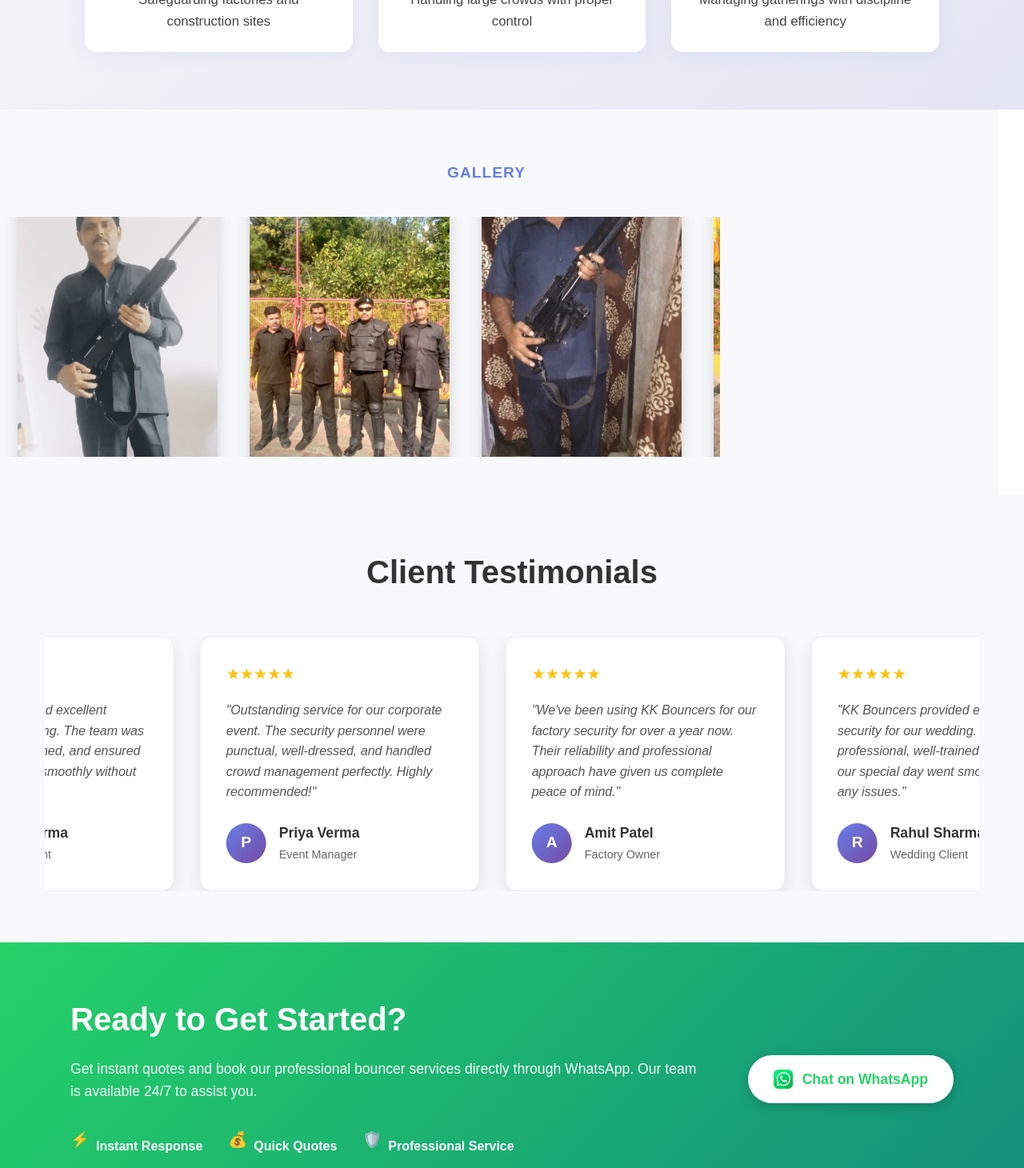
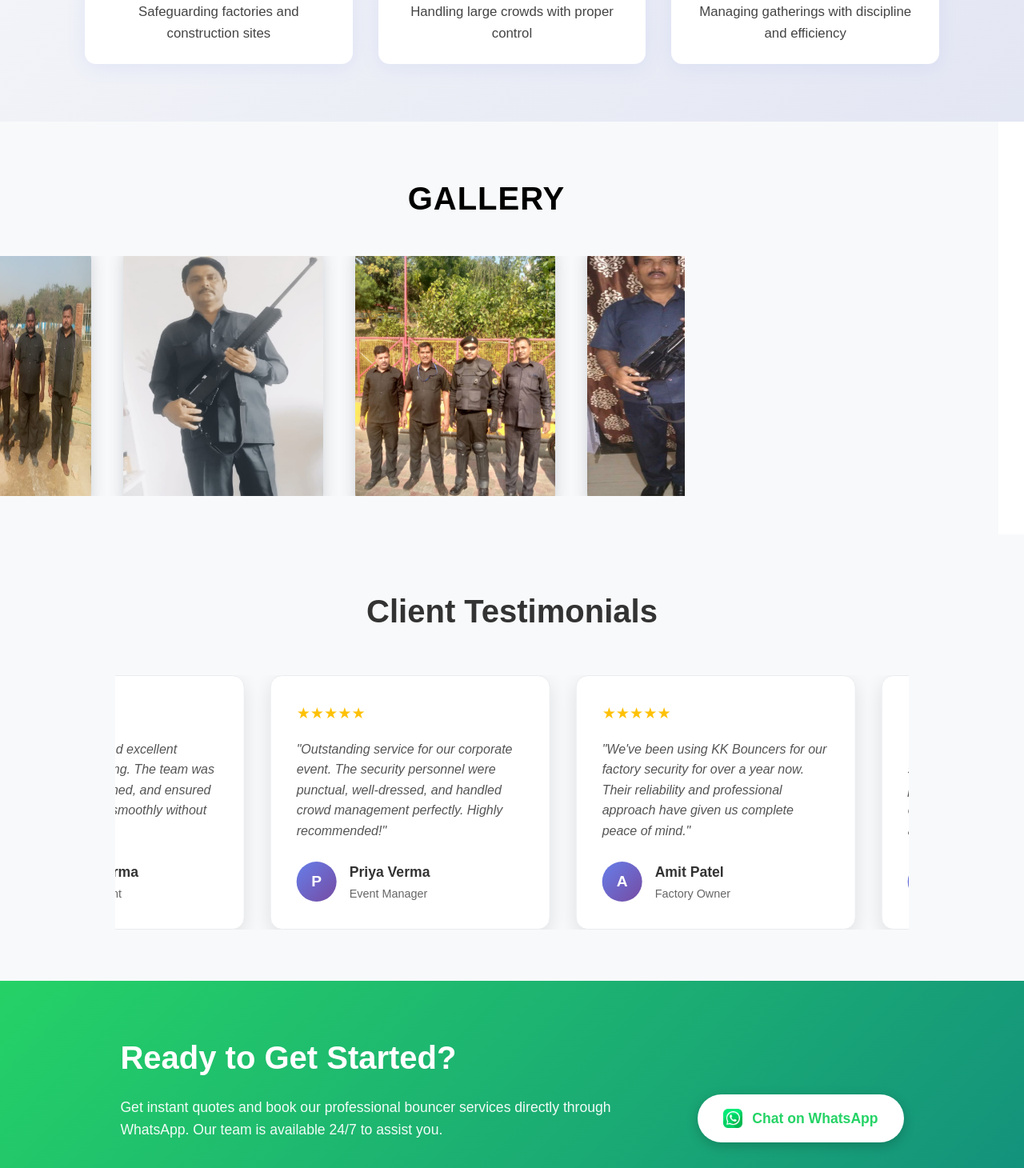
Before and after one commit to VikasCSE2024/KK-Bouncers-Lucknow, an Angular app: page /KK-Bouncers-Lucknow/ in a window 1280 px wide. Shown: the part 1330-2790 px from the top of the page at 80% size. Built offline with nearby package versions, Linux system fonts and the light colour scheme.

Commit message:
Changes Made in Styles

```diff
--- a/src/app/gallery/gallery.component.css
+++ b/src/app/gallery/gallery.component.css
@@ -2,17 +2,23 @@
   background: linear-gradient(135deg, #667eea 0%, #764ba2 100%);
   color: white;
   text-align: center;
-  padding: 4rem 2rem;
-  margin: -2rem -2rem 2rem -2rem;
+  padding: 2rem;
+  margin: -2rem -2rem 0rem -2rem;
   font-family: 'Segoe UI', Tahoma, Geneva, Verdana, sans-serif;
   position: relative;
   overflow: hidden;
 }
+.about-title{
+  font-size: 2.5rem;
+}
+.about-subtitle{
+  font-size: 1.5rem;
+}
 
 .gallery-title {
-  font-size: 10rem;
+  font-size: 1.5rem;
   margin-bottom: 1rem;
-  font-weight: 800;
+  font-weight: 100;
   letter-spacing: 1px;
   text-transform: uppercase;
   text-shadow: 2px 2px 6px rgba(0, 0, 0, 0.2);
@@ -21,7 +27,7 @@
 .gallery-subtitle {
   font-size: 1.25rem;
   opacity: 0.95;
-  max-width: 650px;
+  max-width: 80%;
   margin: 0 auto;
   line-height: 1.6;
   font-weight: 500;
@@ -96,9 +102,9 @@
 
 .gallery-img {
   width: 100%;
-  height: 260px;
-  object-fit: cover;
-  display: block;
+  height: 100%;
+  object-fit: inherit;
+  display: flex;
 }
 
 /* Lightbox Modal */
--- a/src/app/gallery/gallery.component.html
+++ b/src/app/gallery/gallery.component.html
@@ -1,28 +1,11 @@
 <!-- Gallery Hero Section -->
-<section class="about-hero">
+<section class="gallery-hero">
   <div class="container">
     <h2 class="about-title">Gallery</h2>
-    <p class="about-subtitle">Discover our portfolio of recent projects and creative work.</p>
+    <p class="about-subtitle">Take a look at our work in action. These photos show how our team provides safety and support at different events and places. From managing crowds to protecting VIPs, this gallery shows what we do best.</p>
   </div>
 </section>
 
-<!-- Gallery Content Section -->
-<section class="company-story">
-  <div class="container">
-    <div class="story-content">
-      <div class="story-text">
-        <h2>Our Work</h2>
-        <p>We take pride in delivering high-quality projects for clients across various industries.</p>
-        <p>Browse our gallery to see examples of our web, mobile, and branding projects.</p>
-      </div>
-      <div class="story-image">
-        <div class="image-placeholder">
-
-        </div>
-      </div>
-    </div>
-  </div>
-</section>
 
 <!-- Gallery Grid Section -->
 <section class="gallery-grid-section">
--- a/src/app/home/home.component.css
+++ b/src/app/home/home.component.css
@@ -90,7 +90,7 @@
 }
 
 .container {
-  max-width: 1200px;
+  max-width: 80%;
   margin: 0 auto;
 }
 
@@ -536,7 +536,7 @@
   margin: 0 -2rem;
 }
 .home-gallery-section .container {
-  max-width: 1200px;
+  max-width: 80%;
   margin: 0 auto;
 }
 .gallery-scroll-row {
@@ -552,8 +552,8 @@
 .gallery-scroll-row img {
   width: 250px;
   height: 350px;
-  object-fit: cover;
-  border-radius: 15px;
+  object-fit: inherit;
+  border-radius: 30px;
   box-shadow: 0 6px 20px rgba(44,62,80,0.2);
   flex-shrink: 0;
   background: #e1e5ea;
@@ -912,7 +912,7 @@
   align-items: center;
   justify-content: space-between;
   gap: 3rem;
-  max-width: 1200px;
+  max-width: 100%;
   margin: 0 auto;
   padding: 0 2rem;
 }
@@ -1239,31 +1239,14 @@
   margin-bottom: 2.5rem;
 }
 .gallery-subtitle {
-  color: #667eea;
-  font-size: 1.2rem;
+  color: #000000;
+  font-size: 2.5rem;
   font-weight: 700;
   letter-spacing: 1px;
   margin-bottom: 0.5rem;
   text-transform: uppercase;
 }
-.gallery-divider {
-  width: 60px;
-  height: 4px;
-  background: linear-gradient(90deg, #667eea 0%, #764ba2 100%);
-  border-radius: 2px;
-  margin: 1rem auto 1.5rem auto;
-}
-.gallery-description {
-  color: #2c3e50;
-  font-size: 1.08rem;
-  max-width: 600px;
-  margin: 0 auto;
-  line-height: 1.7;
-  background: rgba(255,255,255,0.85);
-  border-radius: 10px;
-  padding: 1.2rem 1.5rem;
-  box-shadow: 0 2px 12px 0 rgba(102, 126, 234, 0.07);
-}
+
 @media (max-width: 600px) {
   .gallery-header {
     margin-bottom: 1.2rem;
@@ -1276,9 +1259,5 @@
     height: 3px;
     margin: 0.7rem auto 1rem auto;
   }
-  .gallery-description {
-    font-size: 0.98rem;
-    padding: 0.7rem 0.5rem;
-    border-radius: 7px;
-  }
+
 }
--- a/src/app/home/home.component.html
+++ b/src/app/home/home.component.html
@@ -24,7 +24,7 @@
 <div class="plain-center-desc">
   <div style="width:100%;display:flex;flex-direction:column;align-items:center;">
 
-    <h2 style="font-size:1.5rem; color:#2c3e50; font-weight:700; margin:0 0 0.5rem 0; letter-spacing:0.5px;">Why Choose KK Bouncers Lucknow?</h2>
+    <h2 style="font-size: 2.1rem; color: #000000; font-weight:700; margin:0 0 0.5rem 0; letter-spacing:0.5px;">Why Choose KK Bouncers Lucknow?</h2>
   <p>
     KK Bouncers Lucknow offers professional security and bouncer services for a wide range of occasions. Whether it's a private event, wedding, industrial site, or public gathering, we provide trained and reliable security personnel to ensure complete safety and crowd control.
   </p>
@@ -89,7 +89,7 @@
       <div class="gallery-subtitle">Gallery</div>
     </div>
     <div class="gallery-scroll-row">
-      <img *ngFor="let img of homeGalleryImages.slice(0,6)" [src]="img.src" [alt]="img.alt" />
+      <img *ngFor="let img of homeGalleryImages.slice(0,12)" [src]="img.src" [alt]="img.alt" />
       <img *ngFor="let img of homeGalleryImages.slice(0,6)" [src]="img.src" [alt]="img.alt" />
     </div>
   </div>
```
